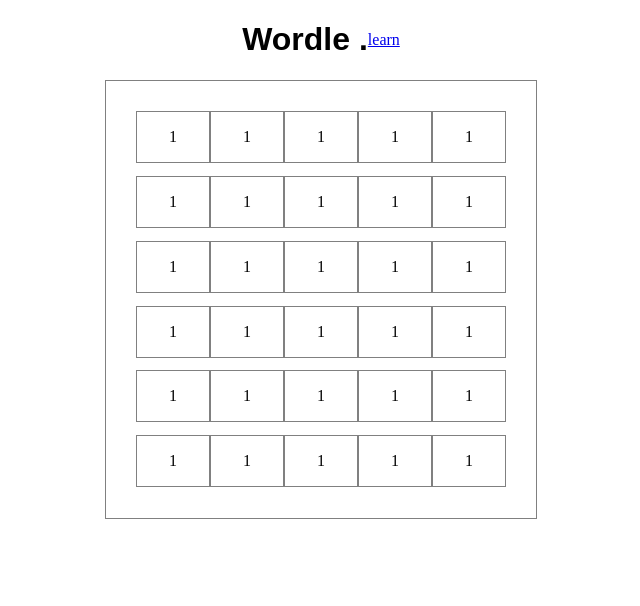
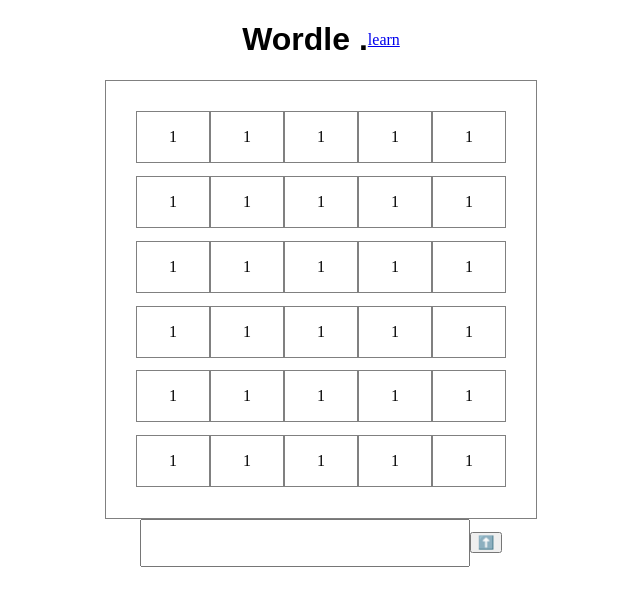
Before and after one commit to Arghyahub/Wordle, a React (Create React App) app: page /1 in a window 1280 px wide. Shown: the top 606 px of the page, without its empty margins (319-959 px from the left). Built offline with nearby package versions, Linux system fonts and the light colour scheme; the HTML template or start-up script is replaced by a standard one.

Commit message:
Add: Insert into box complete

```diff
--- a/src/components/game/Game.jsx
+++ b/src/components/game/Game.jsx
@@ -1,20 +1,44 @@
-import React from 'react'
+import React , {useState , useRef } from 'react'
 import { useParams } from 'react-router-dom'
 
 import './Game.css'
 
+let wordMat = [
+  ["1","1","1","1","1"],
+  ["1","1","1","1","1"],
+  ["1","1","1","1","1"],
+  ["1","1","1","1","1"],
+  ["1","1","1","1","1"],
+  ["1","1","1","1","1"]
+] ;
+let rowCount = 0;
+
 const Game = () => {
+  const [Matrix, setMatrix] = useState([...wordMat]) ;
+  const inputRef = useRef(null);
 
   let { game } = useParams() ;
+  let word = "" ;
+  for (let i=0; i<game.length; i+=2){
+    let num = Number(game.substring(i,i+2)) + 97 ;
+    word+= String.fromCharCode(num) ;
+  }
 
-  let wordMat = [
-    ["1","1","1","1","1"],
-    ["1","1","1","1","1"],
-    ["1","1","1","1","1"],
-    ["1","1","1","1","1"],
-    ["1","1","1","1","1"],
-    ["1","1","1","1","1"]
-  ] ;
+  let insertRow = () => {
+    wordMat = Matrix ;
+    let inputWord = inputRef.current.value ;
+    console.log(rowCount) ;
+    for (let j=0; j<5; j++){
+      wordMat[rowCount][j] = inputWord[j] ;
+    }
+
+    setMatrix([...wordMat]) ;
+    rowCount = rowCount + 1;
+    console.log(rowCount) ;
+
+    // row out of bound problem , Show winner Status left , color change and wordlength check
+
+  }
 
   return (
     <div id="Game">
@@ -25,12 +49,10 @@
 
       <div className="game-box flex-col">
         <div className="word-wrap flex-col">
-          {
-            wordMat.map((array1d) => (
-              <div className="word-arr flex-row">
-                {
-                  array1d.map((chars) => (
-                    <div className='word-chars'>{chars}</div>
+          { Matrix.map((arr,indx) => (
+              <div key={indx} className="word-arr flex-row">
+                { arr.map((chars,indy) => (
+                    <div key={indy} className='word-chars'>{chars}</div>
                   ))
                 }
               </div>
@@ -39,6 +61,11 @@
         </div>
       </div>
 
+      <div className="input-box flex-row">
+        <input ref={inputRef} type="text" maxLength={5} />
+        <button onClick={insertRow} >⬆️</button>
+      </div>
+
     </div>
   )
 }
```
